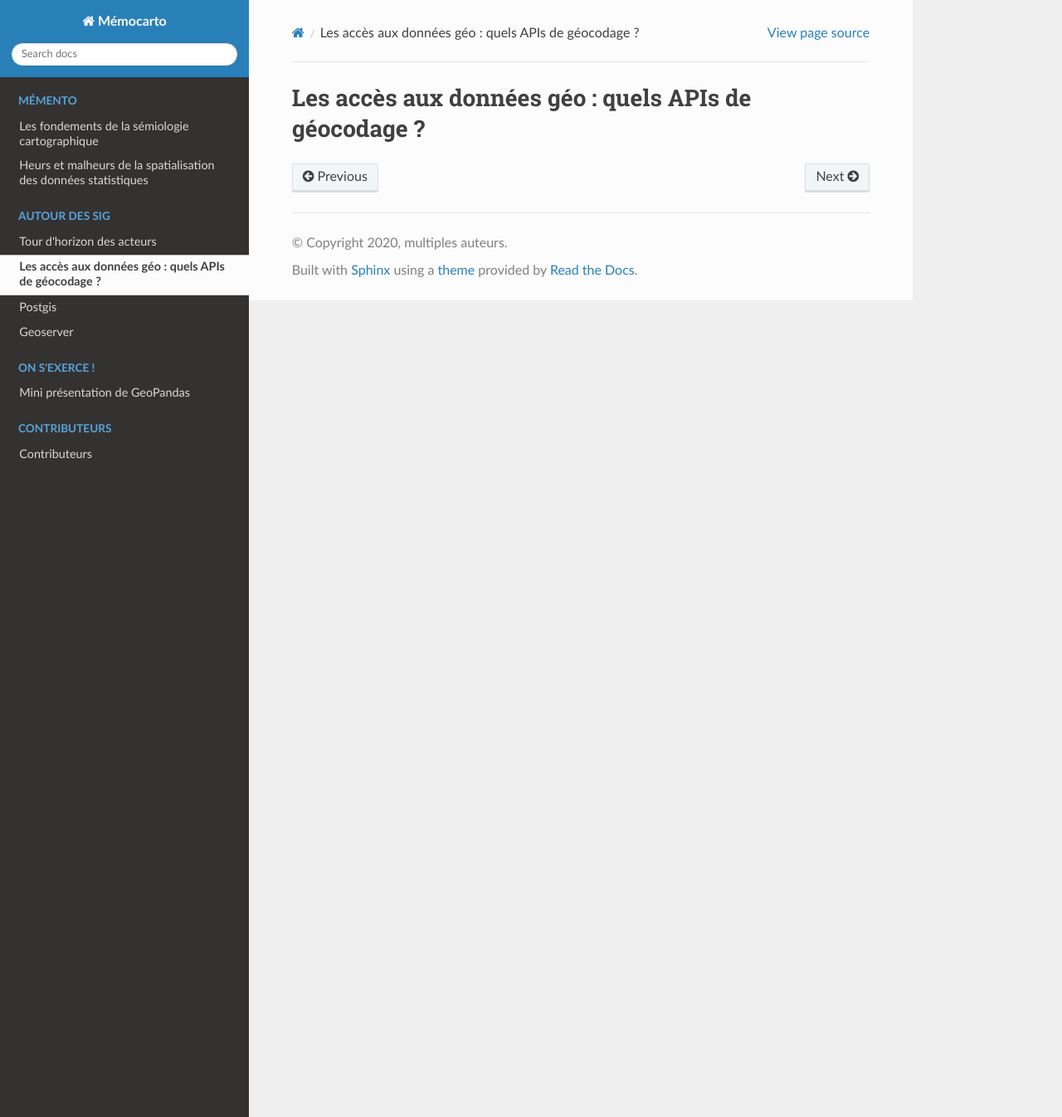
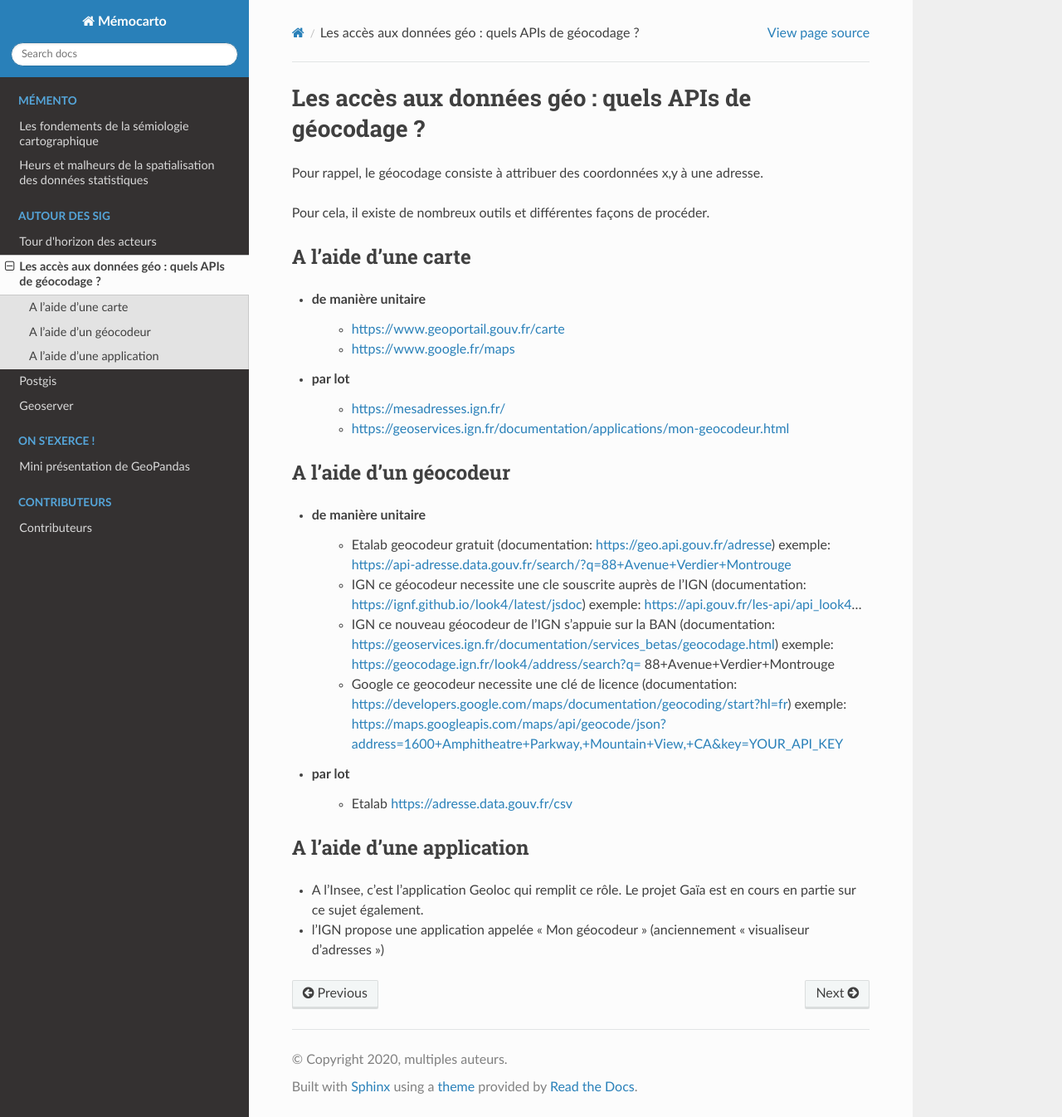
Before and after one commit to JulieDjidji/memocarto, a Sphinx documentation site: the page built from doc/source/api.rst, in a window 1280 px wide and 1346 px high. Shown: the whole window at 83% size. Built offline with Sphinx 7.4.7 and the Read the Docs theme 2.0.0, drawn with Linux system fonts in a browser that asks for light colours; pages that are not in the unit, such as notebooks, are missing from menus.

Commit message:
Update api.rst - a poursuivre

```diff
--- a/doc/source/api.rst
+++ b/doc/source/api.rst
@@ -1,2 +1,44 @@
 Les accès aux données géo : quels APIs de géocodage ?
 =================================================================================================
+
+Pour rappel, le géocodage consiste à attribuer des coordonnées x,y à une adresse.
+
+Pour cela, il existe de nombreux outils et différentes façons de procéder.
+
+
+A l'aide d'une carte
+------
+- de manière unitaire
+    - https://www.geoportail.gouv.fr/carte
+    - https://www.google.fr/maps
+
+- par lot
+    - https://mesadresses.ign.fr/
+    - https://geoservices.ign.fr/documentation/applications/mon-geocodeur.html
+
+
+A l'aide d'un géocodeur
+------
+- de manière unitaire
+    - Etalab
+      geocodeur gratuit (documentation: https://geo.api.gouv.fr/adresse)
+      exemple: https://api-adresse.data.gouv.fr/search/?q=88+Avenue+Verdier+Montrouge
+    - IGN
+      ce géocodeur necessite une cle souscrite auprès de l'IGN (documentation: https://ignf.github.io/look4/latest/jsdoc)
+      exemple: https://api.gouv.fr/les-api/api_look4...
+    - IGN
+      ce nouveau géocodeur de l'IGN s'appuie sur la BAN (documentation: https://geoservices.ign.fr/documentation/services_betas/geocodage.html)
+      exemple: https://geocodage.ign.fr/look4/address/search?q= 88+Avenue+Verdier+Montrouge
+    - Google
+      ce geocodeur necessite une clé de licence (documentation: https://developers.google.com/maps/documentation/geocoding/start?hl=fr)
+      exemple: https://maps.googleapis.com/maps/api/geocode/json?address=1600+Amphitheatre+Parkway,+Mountain+View,+CA&key=YOUR_API_KEY
+
+- par lot
+    - Etalab
+      https://adresse.data.gouv.fr/csv
+
+
+A l'aide d'une application
+------
+- A l'Insee, c'est l'application Geoloc qui remplit ce rôle. Le projet Gaïa est en cours en partie sur ce sujet également.
+- l'IGN propose une application appelée "Mon géocodeur" (anciennement "visualiseur d'adresses")
```
